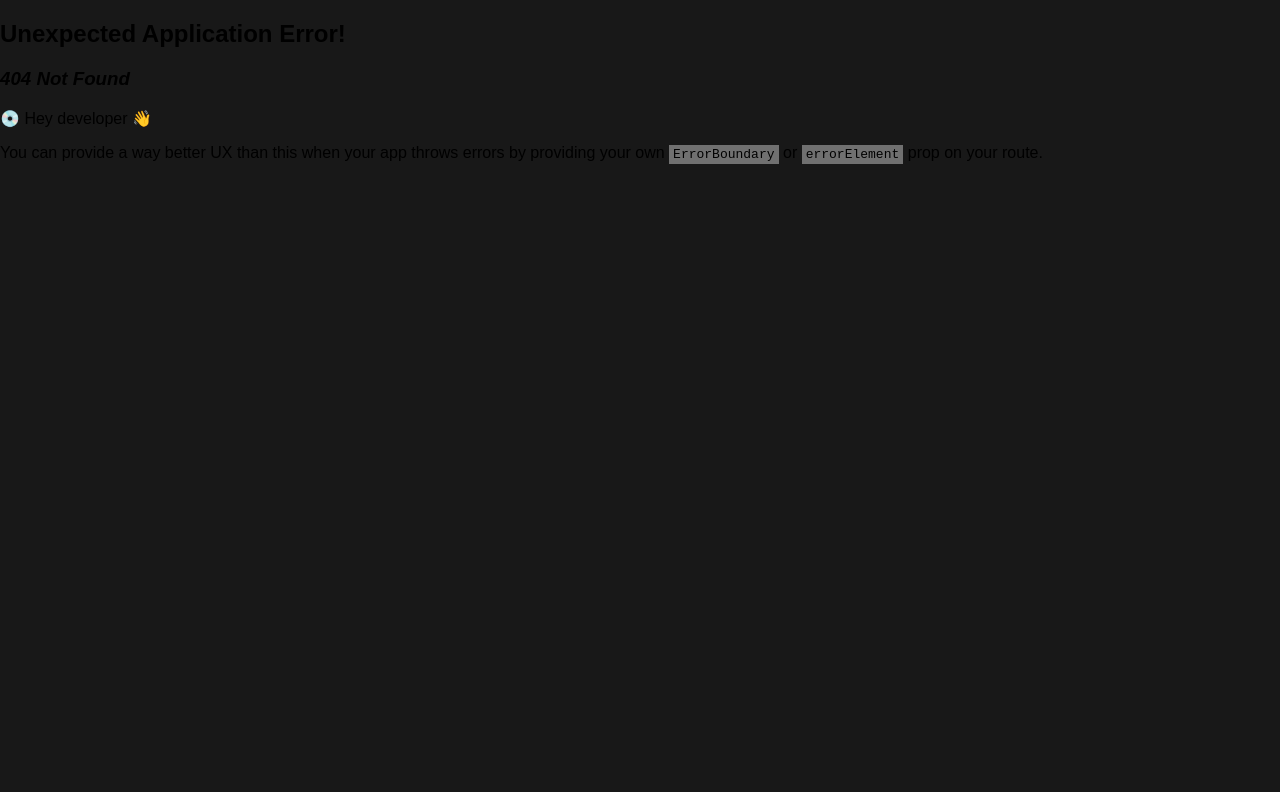
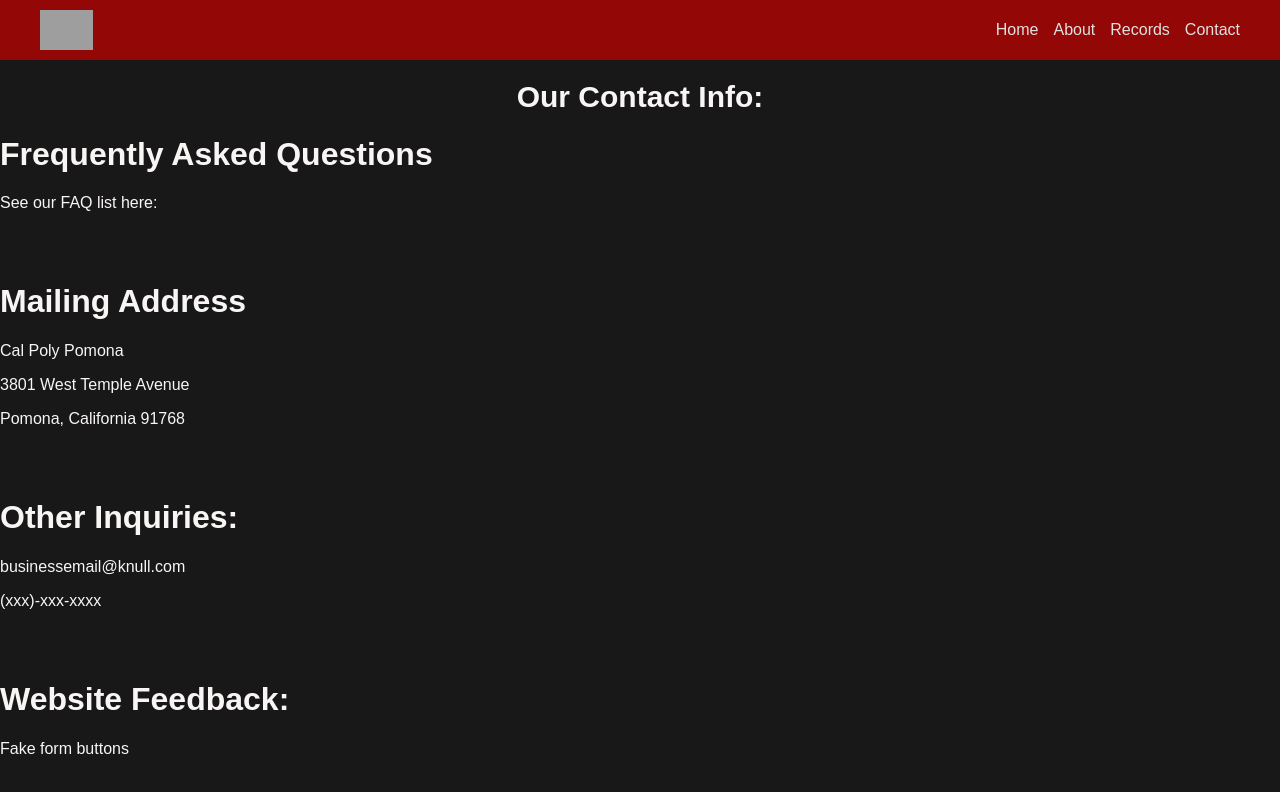
Before and after one commit to CS-4800-Knule-Group/Company-Site, a React (Vite) app: page /contact in a window 1280 px wide. Before the commit this address had no page. Shown: the top 792 px of the page. Built offline with nearby package versions, Linux system fonts and the light colour scheme; grey boxes are pictures that could not be loaded.

Commit message:
New Pages
Updated and added new pages like the about us page and contact page.

```diff
--- a/src/Components/Header.jsx
+++ b/src/Components/Header.jsx
@@ -17,8 +17,11 @@ const Header = () => {
                 <Link to={'/Records'}>
                     <a href="#">Records</a>
                 </Link>
+                <Link to={'/Contact'}>
+                    <a href="#">Contact</a>
+                    </Link>
 
-                <a href="#">Contact</a>
+
             </nav>
         </div>
     </header>
--- /dev/null
+++ b/src/Pages/About.css
@@ -0,0 +1,49 @@
+.logo {
+    font-family: Arial, sans-serif;
+    color: #f9f5f5;
+    text-align: center;
+}
+
+.intro{
+    padding: 0px 200px 0px;
+    color: #e1e1e1;
+    font-size: 30px;
+}
+
+.meet {
+    padding: 5% 0;
+    font-family: Arial, sans-serif;
+    color: #e1e1e1;
+    font-size: 25px;
+    text-align: center;
+}
+
+.p1 {
+    padding: 2.5% 0;
+    font-size: larger;
+    color: #e1e1e1;
+}
+
+.p2 {
+    padding: 2.5% 0;
+    font-size: larger;
+    color: #e1e1e1;
+}
+
+.p3 {
+    padding: 2.5% 0;
+    font-size: larger;
+    color: #e1e1e1;
+}
+
+.p4 {
+    padding: 2.5% 0;
+    font-size: larger;
+    color: #e1e1e1;
+}
+
+.p5 {
+    padding: 2.5% 0;
+    font-size: larger;
+    color: #e1e1e1;
+}
--- a/src/Pages/About.jsx
+++ b/src/Pages/About.jsx
@@ -1,9 +1,18 @@
 import React from 'react'
+import { Link } from 'react-router-dom'
+import './About.css'
 
 const About = () => {
   return (
     <div>
-        <h1>This is the about page</h1>
+        <h1 class="logo">*insert company logo* </h1>
+        <p class="intro">Knulle Group is a software development Worker-Coop based in Southern California. Here at Knulle group, we value equality and worker’s rights. We have strong computer science talent with a variety of expertises and skills. We understand that development in the modern world requires a modern approach. Our developers guide important design decisions, shaping the product, and its future.</p>
+        <h2 class="meet">Meet Our Team</h2>
+        <p class="p1">team member 1 // companyemail@knull.com ~ possible intro?</p>
+        <p class="p2">team member 2 // companyemail@knull.com</p>
+        <p class="p3">team member 3 // companyemail@knull.com</p>
+        <p class="p4">team member 4 // companyemail@knull.com</p>
+        <p class="p5">team member 5 // companyemail@knull.com</p>
     </div>
   )
 }
--- /dev/null
+++ b/src/Pages/Contact.css
@@ -0,0 +1,55 @@
+.intro {
+
+    font-family: Arial, sans-serif;
+    color: #f9f5f5;
+    text-align: center;
+}
+
+.title-one{
+    color: #f9f5f5;
+}
+
+.address{
+    color: #f9f5f5;
+}
+
+.address-two{
+    color: #f9f5f5;
+}
+
+.address-three{
+    padding: 0px 0px 50px 0;
+    color: #f9f5f5;
+}
+
+.title-two{
+    color: #f9f5f5;
+}
+
+.email{
+
+    color: #f9f5f5;
+}
+
+.number{
+    padding: 0px 0px 50px 0;
+    color: #f9f5f5;
+}
+
+.FAQ{
+    color: #f9f5f5;
+}
+
+.link{
+    padding: 0px 0px 50px 0;
+    color: #f9f5f5;
+}
+
+.title-three{
+    color: #f9f5f5;
+}
+
+.form{
+
+    color: #f9f5f5;
+}
--- /dev/null
+++ b/src/Pages/Contact.jsx
@@ -0,0 +1,24 @@
+import React from 'react'
+import { Link } from 'react-router-dom'
+import './Contact.css'
+
+const Contact = () => {
+  return (
+    <div>
+        <h1 class ="intro">Our Contact Info:</h1>
+        <h1 class ="FAQ">Frequently Asked Questions</h1>
+        <p class ="link">See our FAQ list here:</p>
+        <h1 class ="title-one">Mailing Address</h1>
+        <p class ="address">Cal Poly Pomona</p>
+        <p class="address-two">3801 West Temple Avenue</p>
+        <p class="address-three">Pomona, California 91768</p>
+        <h1 class ="title-two">Other Inquiries:</h1>
+        <p class="email">businessemail@knull.com</p>
+        <p class="number">(xxx)-xxx-xxxx</p>
+        <h1 class="title-three">Website Feedback:</h1>
+        <p class="form">Fake form buttons</p>
+    </div>
+  )
+}
+
+export default Contact
--- a/src/main.jsx
+++ b/src/main.jsx
@@ -6,6 +6,7 @@ import { createBrowserRouter, Outlet, RouterProvider } from 'react-router-dom'
 import Records from './Pages/Records.jsx'
 import Header from './Components/Header.jsx'
 import About from './Pages/About.jsx'
+import Contact from './Pages/Contact.jsx'
 
 const Layout = () => {
   return (
@@ -32,6 +33,10 @@ const router = createBrowserRouter([{
     {
       path: "/about",
       element: <About/>,
+    },
+    {
+      path: "/contact",
+      element: <Contact/>,
     }
 
   ]
```
